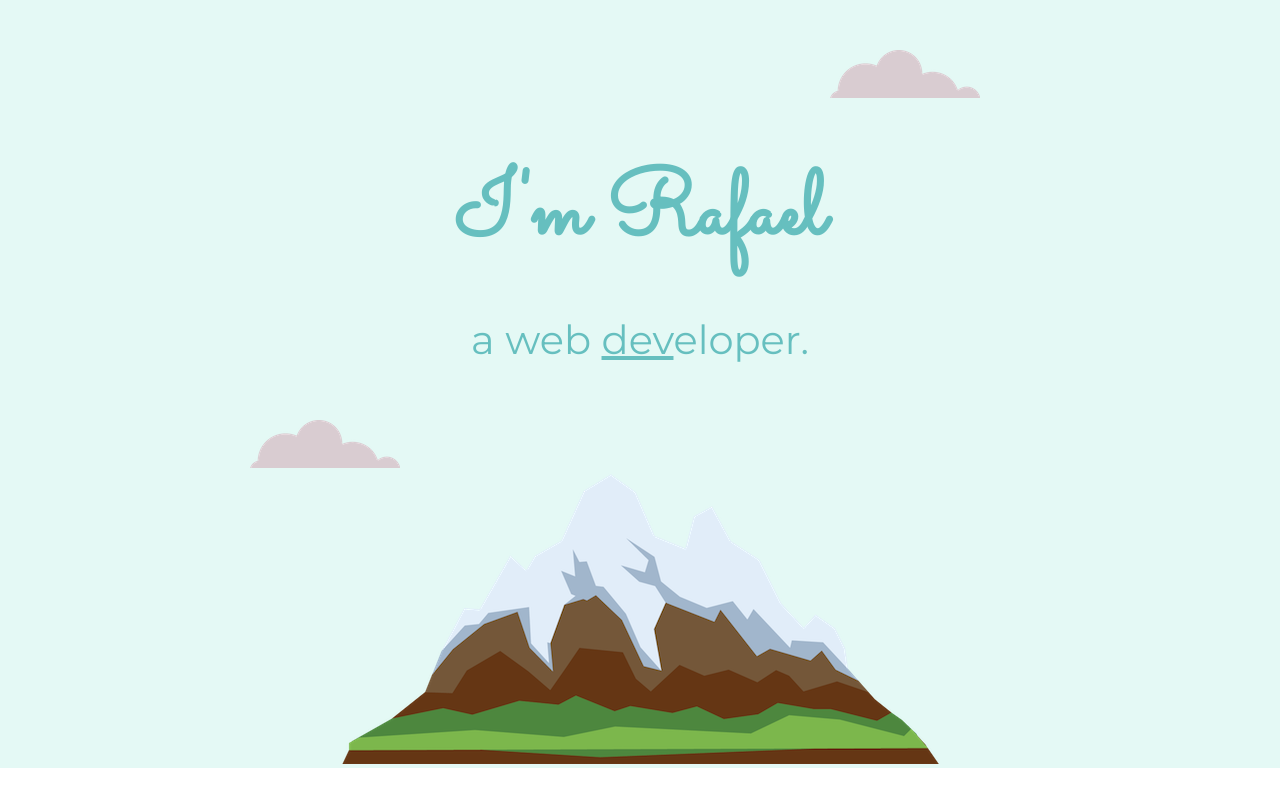
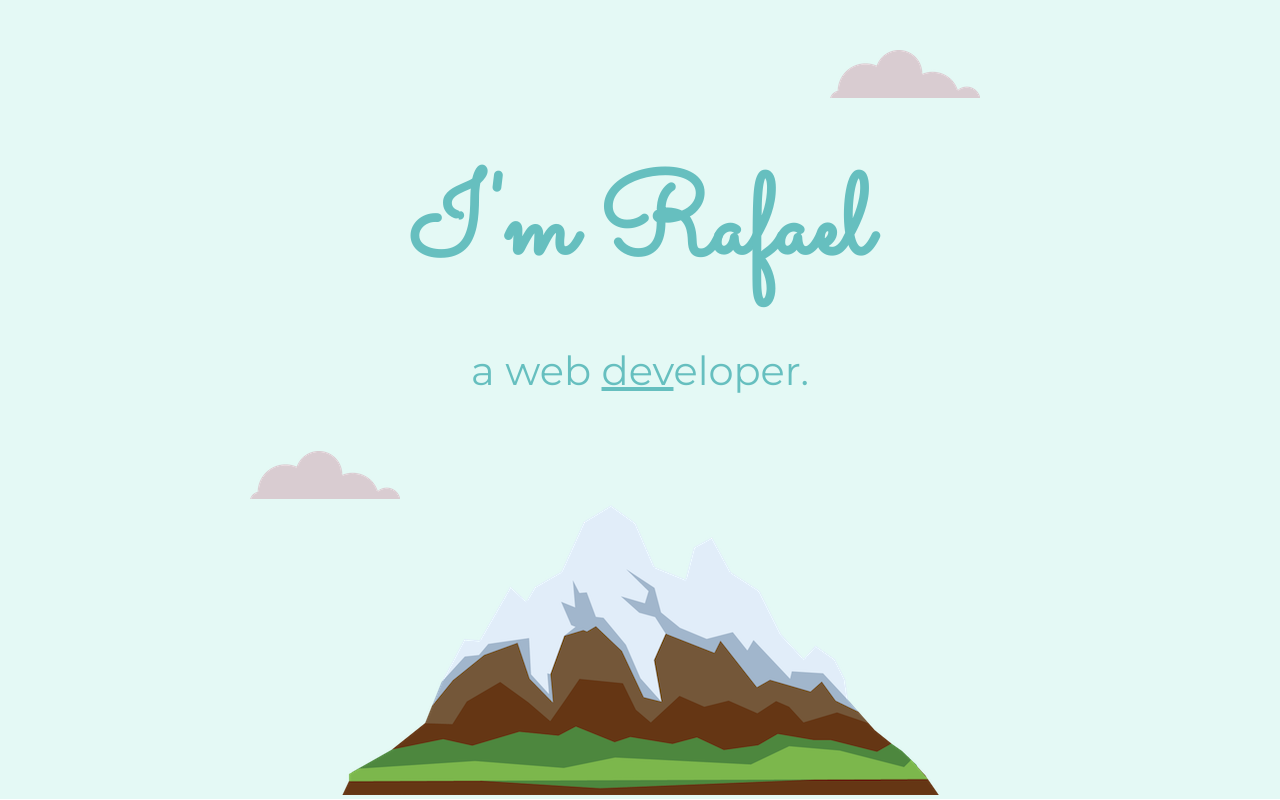
Before and after one commit to RafaelFullStack/css_sample, a plain HTML site: page index.html in a window 1280 px wide. Shown: the top 800 px of the page. Drawn offline with Linux system fonts and the light colour scheme.

Commit message:
Update styles.css

```diff
--- a/CSS/styles.css
+++ b/CSS/styles.css
@@ -13,7 +13,8 @@ body {
 h1 {
   font-family: 'Sacramento', cursive;
   color:#66BFBF;
-  font-size: 5.625rem; /*90px/16 = 5.625*100 = 562.50% =5.625rem (r stands for root)*/
+  font-size:7rem;
+  /* font-size: 5.625rem; /*90px/16 = 5.625*100 = 562.50% =5.625rem (r stands for root)*/
   margin: 50px auto 0 auto;
 }
 
```
